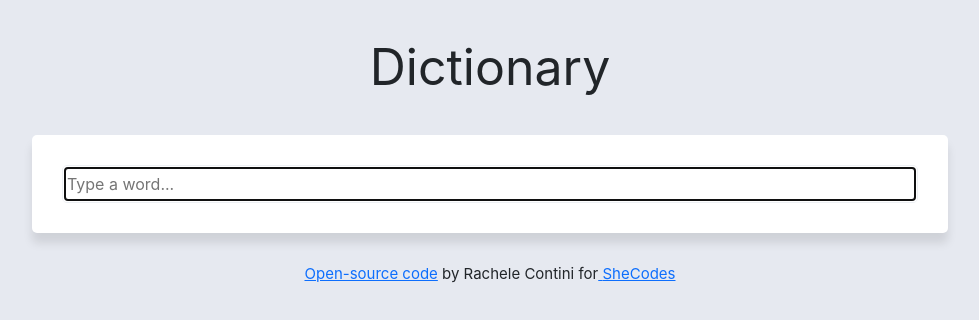
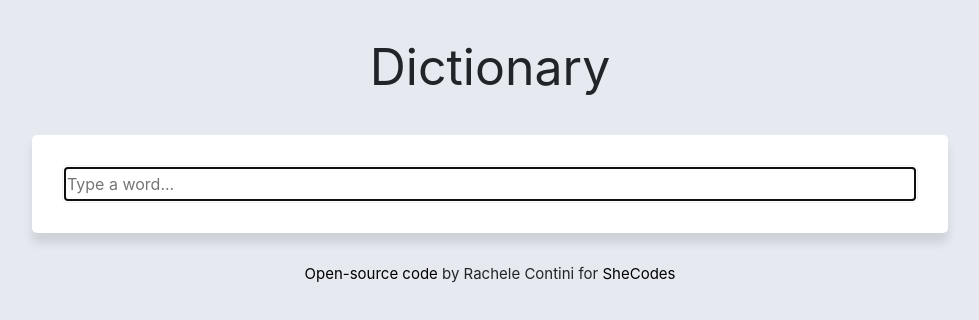
Before and after one commit to rcontini/Dictionary-Project-React, a React (Create React App) app: page / in a window 1280 px wide. Shown: the top 320 px of the page, without its empty margins (150-1129 px from the left). Built offline with nearby package versions, Linux system fonts and the light colour scheme.

Commit message:
styling links

```diff
--- a/src/App.css
+++ b/src/App.css
@@ -16,3 +16,13 @@ body {
   text-align: center;
   margin: 30px 0;
 }
+.App-footer a {
+  text-decoration: none;
+  color: black;
+}
+.App-footer a:visited {
+  color: black;
+}
+.App-footer a:hover {
+  color: #a2a8d3;
+}
```
